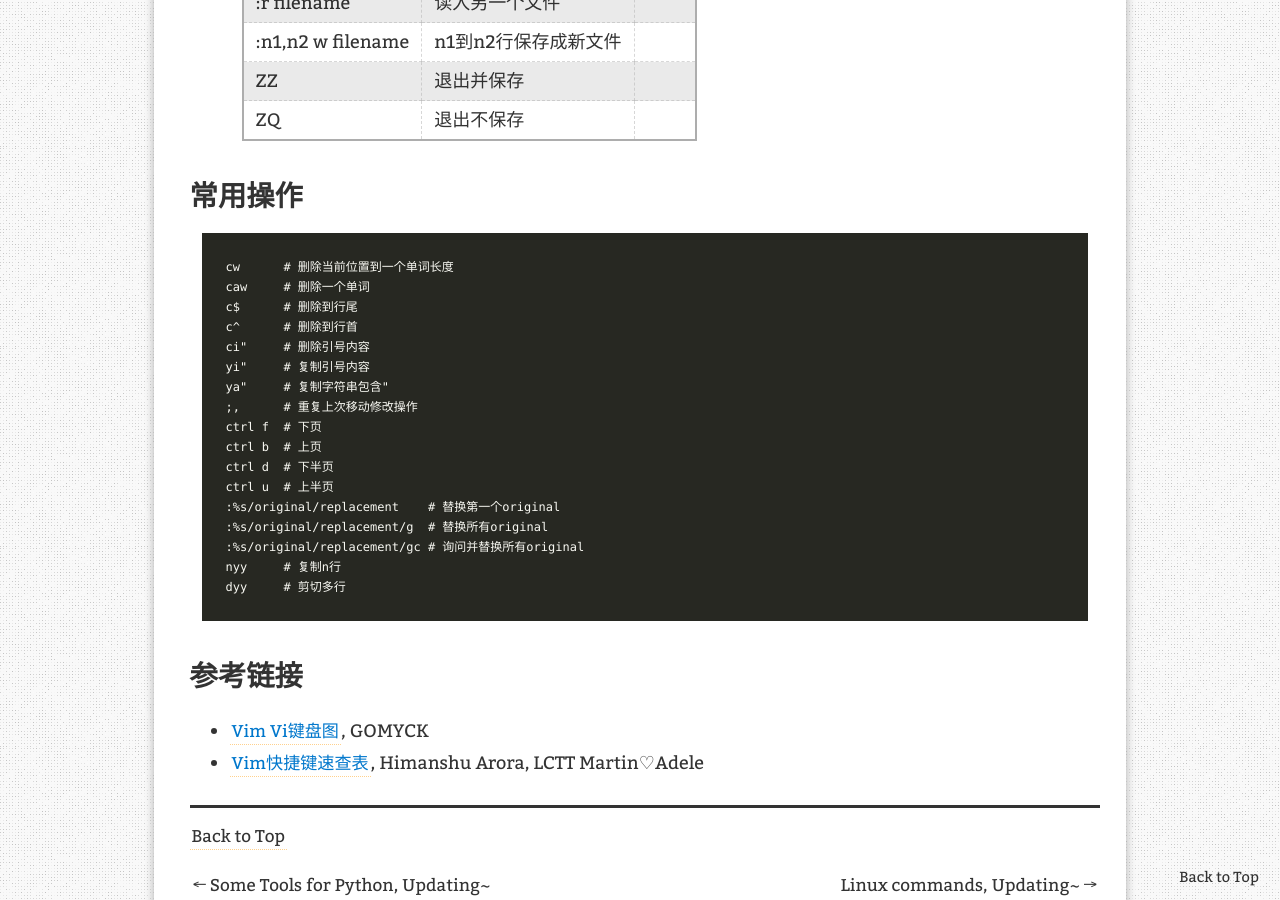
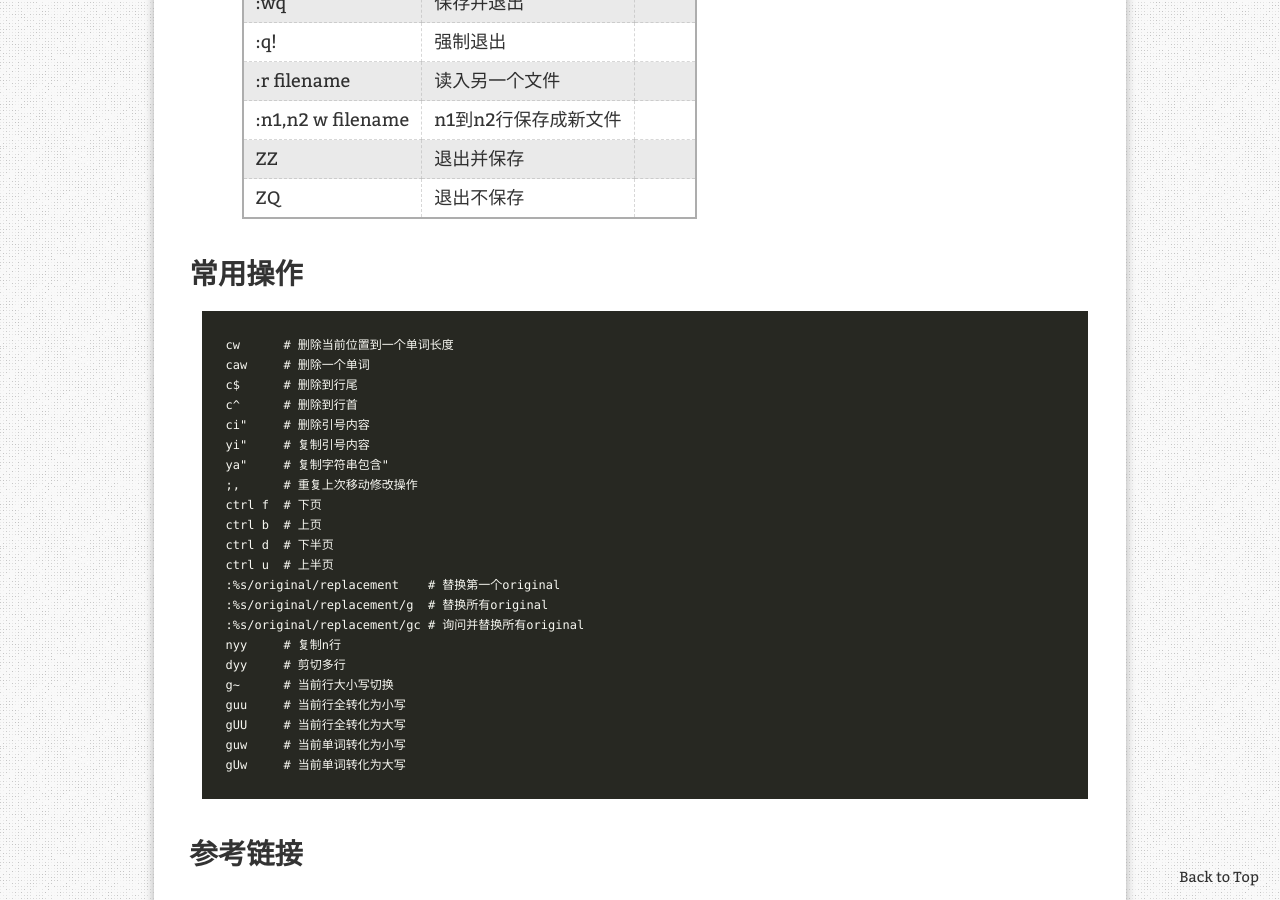
Before and after one commit to ElmTran/ElmTran.github.io, a Jekyll site: the page built from _posts/2022-03-24-vim-quick-table.md, in a window 1280 px wide and 900 px high, scrolled down 5452 px. Built offline with Jekyll 4.4.1, drawn with Linux system fonts in a browser that asks for light colours; comment, search, counter and statistics services are not loaded; some of the changed text lies outside the part shown.

Commit message:
update vim

````diff
--- a/_posts/2022-03-24-vim-quick-table.md
+++ b/_posts/2022-03-24-vim-quick-table.md
@@ -97,7 +97,9 @@ redirect_from:
 
     按键 | 功能 | 备注
     ---------|----------|---------
-    ~ | 切换大小写 |
+    ~ | 当前光标下切换大小写 |
+    u | 可视化模式转化为小写 |
+    U | 可视化模式转化为大写 |
     d | 删除一个关键词 |
     c | 变更 |
     y | 复制 |
@@ -173,6 +175,11 @@ ctrl u  # 上半页
 :%s/original/replacement/gc # 询问并替换所有original
 nyy     # 复制n行
 dyy     # 剪切多行
+g~      # 当前行大小写切换
+guu     # 当前行全转化为小写
+gUU     # 当前行全转化为大写
+guw     # 当前单词转化为小写
+gUw     # 当前单词转化为大写
 ```
 
 ## 参考链接
````
